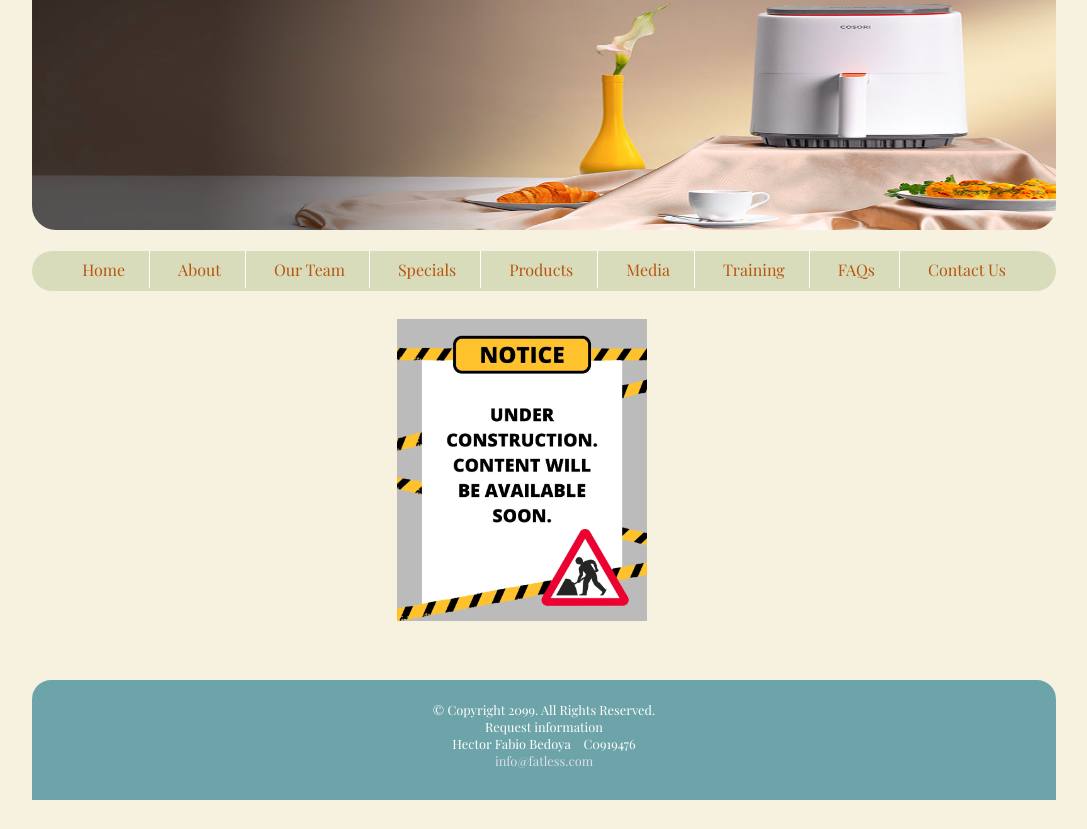
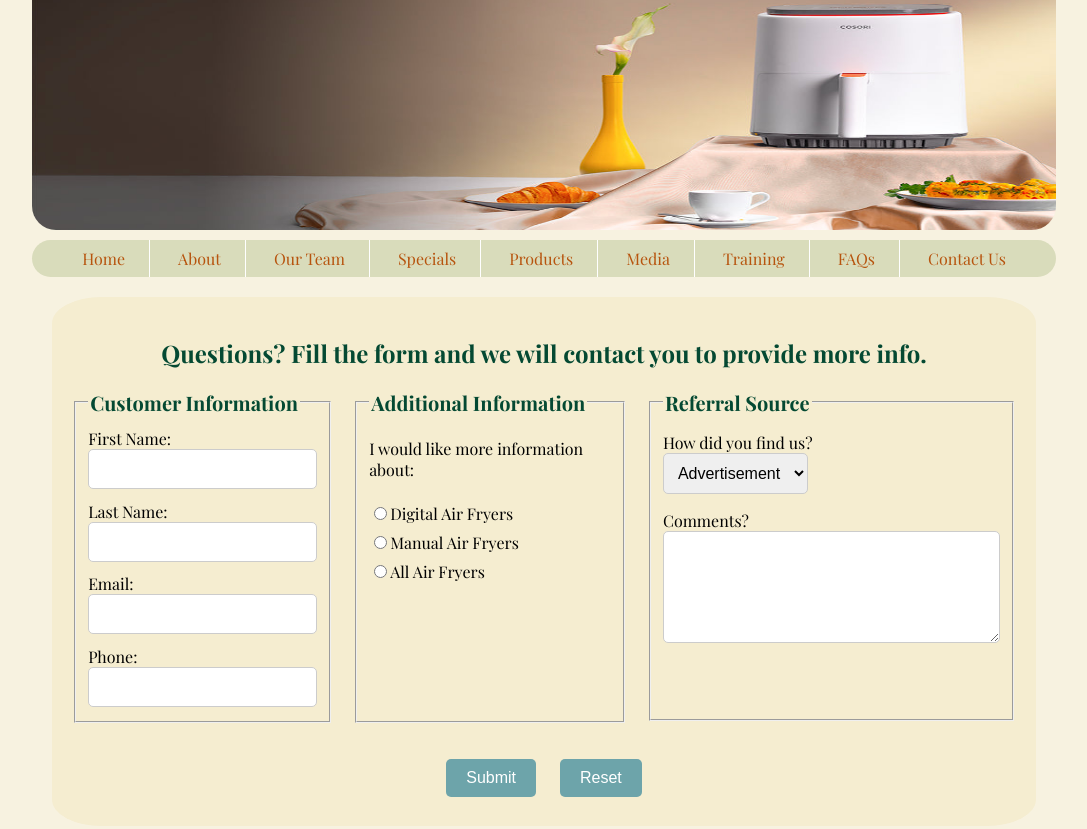
Before and after one commit to lcow2401/lcow2401.github.io, a plain HTML site: page contact.html in a window 1280 px wide. Shown: the top 829 px of the page, without its empty margins (96-1183 px from the left). Before the commit the page ends 800 px from the top, so only its background shows below. Drawn offline with nearby package versions, Linux system fonts and the light colour scheme; a web font is replaced by a local one.

Commit message:
Added form for Contact page - Week 12 instructions

```diff
--- a/contact.html
+++ b/contact.html
@@ -9,6 +9,7 @@
   <meta name="viewport" content="width=device-width, initial-scale=1.0">
   <title>AirFryers Fatless</title>
   <link rel="stylesheet" href="css/styles.css">
+  <link rel="stylesheet" href="css/contact.css">
 </head>
 <body>
   <div id="container">
@@ -30,7 +31,56 @@
         </ul>
     </nav>
     <main>
-      <img class="under-construction" src="img/under-construction-image.png" alt="web site under construction">
+      <div id="form">
+        <h2>Questions? Fill the form and we will contact you to provide more info.</h2>
+        <form class="form-grid"> <!-- Start Form -->
+            <fieldset>
+                <legend>Customer Information</legend>
+
+                <label for="fName">First Name: </label>
+                <input type="text" name="fName" id="fName" required>
+
+                <label for="lName">Last Name: </label>
+                <input type="text" name="lName" id="lName" required>
+
+                <label for="email">Email:</label>
+                <input type="email" name="email" id="email" required>
+
+                <label for="phone">Phone: </label>
+                <input type="tel" id="phone" name="phone" required>
+            </fieldset>
+            <fieldset>
+                <legend>Additional Information</legend>
+                <p>I would like more information about:</p>
+                <label for="grpfit">
+                    <input type="radio" name="interest" id="digAir" value="Digital Air Fryers">Digital Air Fryers
+                </label>
+                <label for="prtrain">
+                    <input type="radio" name="interest" id="manAir" value="Manual Air Fryers">Manual Air Fryers
+                </label>
+                <label for="nutr">
+                    <input type="radio" name="interest" id="allAir" value="All Air Fryers">All Air Fryers
+                </label>
+            </fieldset>
+            <fieldset>
+                <legend>Referral Source</legend>
+                <label for="reference">How did you find us?</label>
+                <select name="reference" id="reference">
+                    <option value="ad">Advertisement</option>
+                    <option value="friend">Friend</option>
+                    <option value="google">Google</option>
+                    <option value="social">Social Media</option>
+                    <option value="other">Other</option>
+                </select>
+                <label for="comments"> Comments?</label>
+                <textarea id="comments" name="comments" rows="5" cols="30"></textarea>
+            </fieldset>
+            <div class="btn">
+              <input type="submit" id="submit" value ="Submit" >
+              <input type="submit" id="submit" value ="Reset">
+            </div>
+        </form>
+    </div>
     </main>
 
     <footer>
--- /dev/null
+++ b/css/contact.css
@@ -0,0 +1,96 @@
+
+/* Desktop Viewport: Style rules for form elements */
+#form {
+  width: auto;
+  background-color: #f5edd0;
+  padding: 2%;
+  border-radius: 5%;
+}
+
+
+fieldset, input, select, textarea {
+  margin-bottom: 2%;
+}
+
+#form h2 {
+  text-align: center;
+  color: rgb(4, 73, 50);
+}
+
+.form-grid {
+  display: grid;
+  grid-template-columns: auto auto auto;
+  grid-gap: 20px;
+}
+
+form input, textarea {
+  padding: 10px;
+  border: 1px solid #ccc;
+  border-radius: 5px;
+  font-size: 16px;
+  outline: none;
+}
+
+form select {
+  padding: 10px;
+  border: 1px solid #ccc;
+  border-radius: 5px;
+  font-size: 16px;
+  cursor: pointer;
+}
+
+
+fieldset legend {
+  font-weight: bold;
+  font-size: 1.25em;
+  color: rgb(4, 73, 50);
+}
+
+label {
+  display: block;
+  padding-top: 3%;
+}
+
+form #submit {
+  margin: 10px;
+  padding: 10px 20px;
+  border: none;
+  border-radius: 5px;
+  background-color: #6DA4AA;
+  color: white;
+  font-size: 16px;
+  cursor: pointer;
+}
+
+.btn {
+  grid-column: 1 / span 3;
+  text-align: center;
+  width: 100%;
+}
+
+
+
+/* Media queries */
+/* For small screens */
+@media screen and (max-width: 858px) {
+  /* Mobile */
+  #form {
+    margin-top: 2%;
+  }
+
+  .form-grid {
+    display: block;
+  }
+}
+
+/* For medium screens */
+@media screen and (min-width: 858px) and (max-width: 1224px) {
+
+  .form-grid {
+    grid-template-columns: max-content;
+  }
+
+  .btn {
+    grid-column: 1 / span 2;
+  }
+}
```
